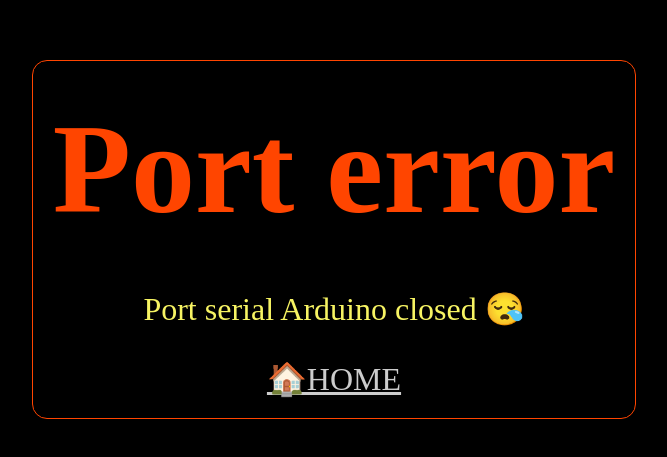
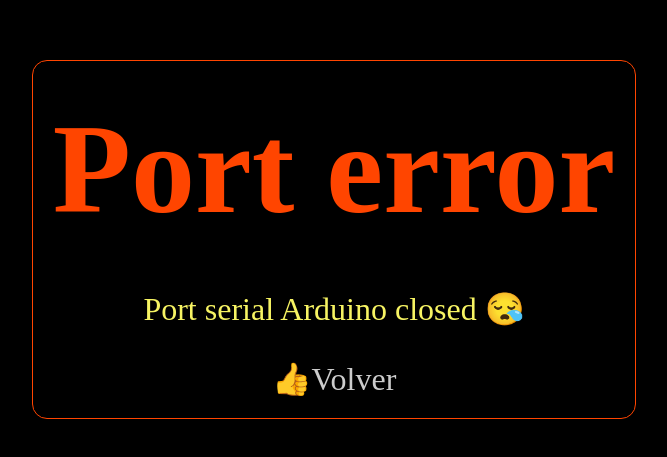
Before and after one commit to salvador437/lm35-node-arduino-master, a website: page public/error404.html in a window 1280 px wide. Shown: the part 169-626 px from the top of the page, without its empty margins (306-973 px from the left). Drawn offline with Linux system fonts and the light colour scheme.

Commit message:
modified:   public/error404.html 	modified:   public/estilos/error404.css 	modified:   public/preset.html

```diff
--- a/public/error404.html
+++ b/public/error404.html
@@ -14,7 +14,7 @@
     <div class="error-container">
       <h1 class="error-message">Port error</h1>
       <p class="texto-error">Port serial Arduino closed 😪</p>
-      <a id="salir" href="./index.html">🏠HOME</a>
+      <a id="salir" href="./index.html"> 👍Volver</a>
     </div>
     <script  src="./main.js"></script>
   </body>
--- a/public/estilos/error404.css
+++ b/public/estilos/error404.css
@@ -38,6 +38,7 @@
 a {
   font-size: 2rem;
   color: var(--a-color);
+  text-decoration: none;
   &:hover{
     color: var(--a-hover-color);
   }
```
Also changed, not shown: public/preset.html (+2 -2 lines).
